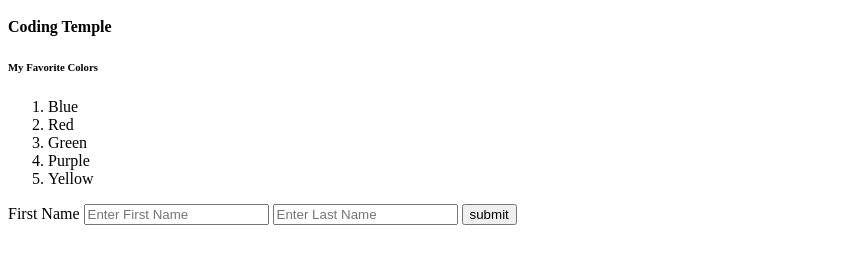
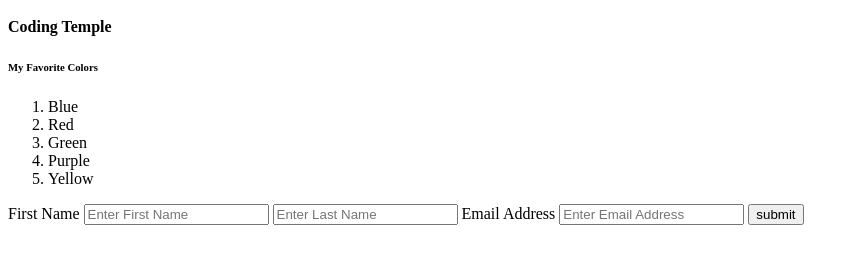
Before and after one commit to EthanMPatterson/KekambasW1, a plain HTML site: page index.html in a window 1280 px wide. Shown: the part 110-374 px from the top of the page, without its empty margins (0-859 px from the left). Drawn offline with Linux system fonts and the light colour scheme.

Commit message:
Testing Continued use of new-form branch after sucessfull merge

```diff
--- a/index.html
+++ b/index.html
@@ -24,6 +24,8 @@
     <input type="text" name="FirstName" id="FirstName" placeholder="Enter First Name">
     <label for="FirstName"></label>
     <input type="text" name="Last Name" id="FirstName" placeholder="Enter Last Name">
+    <label for="email">Email Address</label>
+    <input type="text" name="email" id="email" placeholder="Enter Email Address">
     <input type="submit" value="submit">
 
 </form>
```
